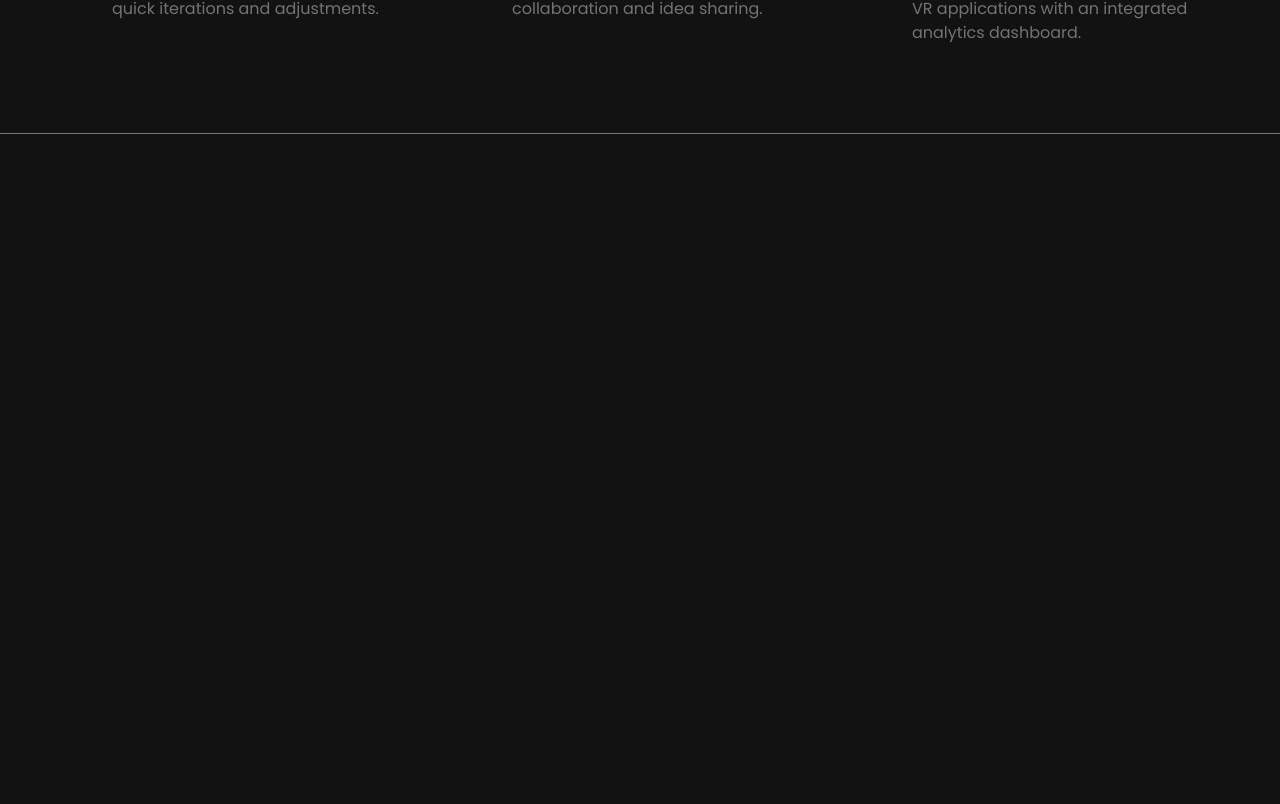
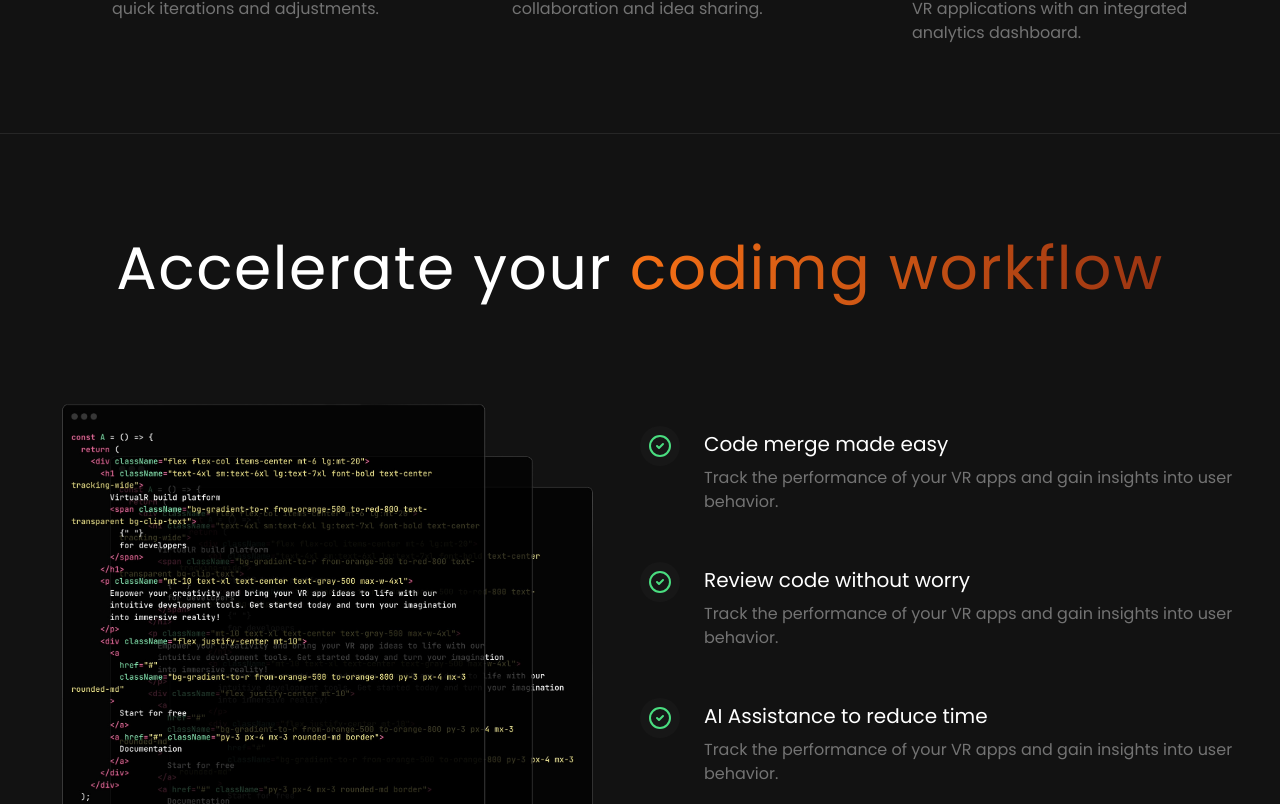
Before and after one commit to rasan3-1416/VirtualReality, a React (Vite) app: page / in a window 1280 px wide. Shown: the part 1456-2260 px from the top of the page. Before the commit the page ends 1590 px from the top, so only its background shows below. Built offline with nearby package versions, Linux system fonts and the light colour scheme.

Commit message:
built: Complete the WorkFlow section

```diff
--- a/src/App.jsx
+++ b/src/App.jsx
@@ -1,6 +1,7 @@
 import FeatureSection from './components/FeatureSection';
 import Header from './components/Header';
 import HeroSection from './components/HeroSection';
+import WorkFlow from './components/WorkFlow';
 
 
 const App = () => {
@@ -10,6 +11,7 @@
       <main className='overflow-hidden'>
         <HeroSection />
         <FeatureSection />
+        <WorkFlow />
       </main>
     </>
   );
--- a/src/components/FeatureSection.jsx
+++ b/src/components/FeatureSection.jsx
@@ -2,8 +2,8 @@
 
 const FeatureSection = () => {
     return (
-        <section className="relative border-b border-neutral-500 pt-20 min-h-[800px]">
-            <div className="container">
+        <section className="relative pt-20 min-h-[800px]">
+            <div className="container border-b border-neutral-800 ">
                 <div className="text-center">
                     <span className="px-3 py-2 text-orange-500 bg-neutral-900 rounded-full uppercase text-sm font-medium">
                         feature
--- /dev/null
+++ b/src/components/WorkFlow.jsx
@@ -0,0 +1,43 @@
+import { CheckCircle2 } from "lucide-react";
+import codeImg from "../assets/img/code.png"
+import { checklistItems } from "../constants/index";
+
+const WorkFlow = () => {
+    return (
+        <section className="pt-20">
+            <div className="container">
+                <h2 className="text-3xl sm:text-5xl lg:text-6xl tracking-wide text-center mt-6">
+                    Accelerate your
+                    <span className="bg-gradient-to-r from-orange-500 to-orange-800 text-transparent bg-clip-text">
+                        {" "}
+                        codimg workflow
+                    </span>
+                </h2>
+                <div className="flex flex-wrap justify-center mt-10 lg:mt-20">
+                    <div className="p-2 w-full lg:w-1/2">
+                        <img src={codeImg} alt="Code" />
+                    </div>
+                    <div className="pt-12 w-full lg:w-1/2">
+                        {checklistItems.map((item, index) => (
+                            <div key={index} className="flex mb-12 gap-x-6">
+                                <div className="w-10 h-10 p-2 rounded-full text-green-400 bg-neutral-900 flex justify-center items-center">
+                                    <CheckCircle2 />
+                                </div>
+                                <div>
+                                    <h5 className="text-xl mt-1 mb-2">
+                                        {item.title}
+                                    </h5>
+                                    <p className="text-md text-neutral-500">
+                                        {item.description}
+                                    </p>
+                                </div>
+                            </div>
+                        ))}
+                    </div>
+                </div>
+            </div>
+        </section>
+    );
+};
+
+export default WorkFlow;
```
Also changed, not shown: src/assets/img/code.jpg (deleted), src/assets/img/code.png (added).
